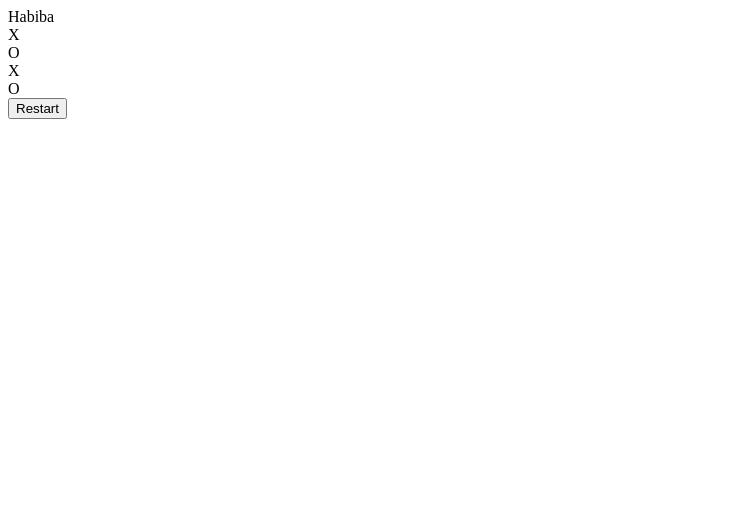
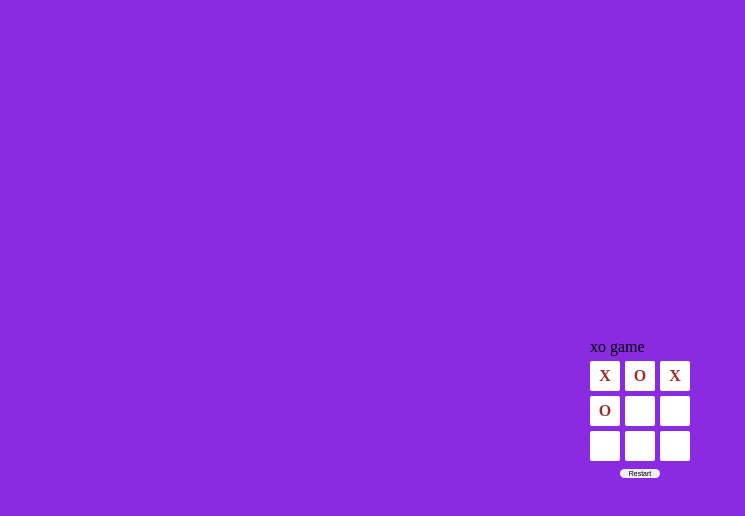
Before and after one commit to HabibaIbrahim6/phase1, a plain HTML site: page index.html in a window 1280 px wide. Shown: the whole page, without its empty margins (0-745 px from the left). Drawn offline with Linux system fonts and the light colour scheme.

Commit message:
added div

```diff
--- a/index.html
+++ b/index.html
@@ -3,14 +3,14 @@
 <head>
     <meta charset="UTF-8">
     <meta name="viewport" content="width=device-width, initial-scale=1.0">
-    <link rel="stylesheet" href="index.css">
+    <link rel="stylesheet" href="style.css">
     <link href="https://fonts.googleapis.com/css2?family=Press+Start+2P&display=swap" rel="stylesheet">
 
 </head>
 <body>
     <div class="board">
+        <div class="header"> xo game</div>
         <div class="index11">
-            <div>Habiba</div>
             <div class="index" id="index1">X</div>
             <div class="index" id="index2">O</div>
             <div class="index" id="index3">X</div>
```
